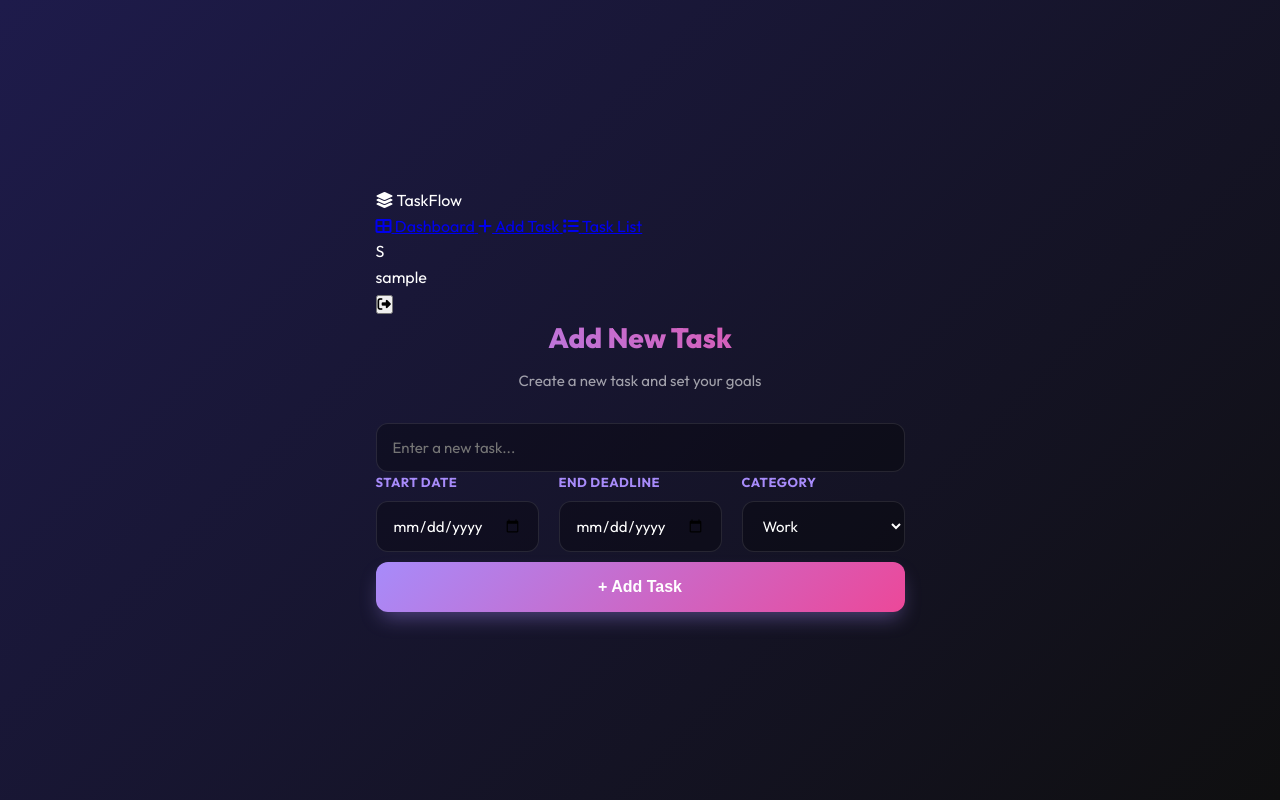
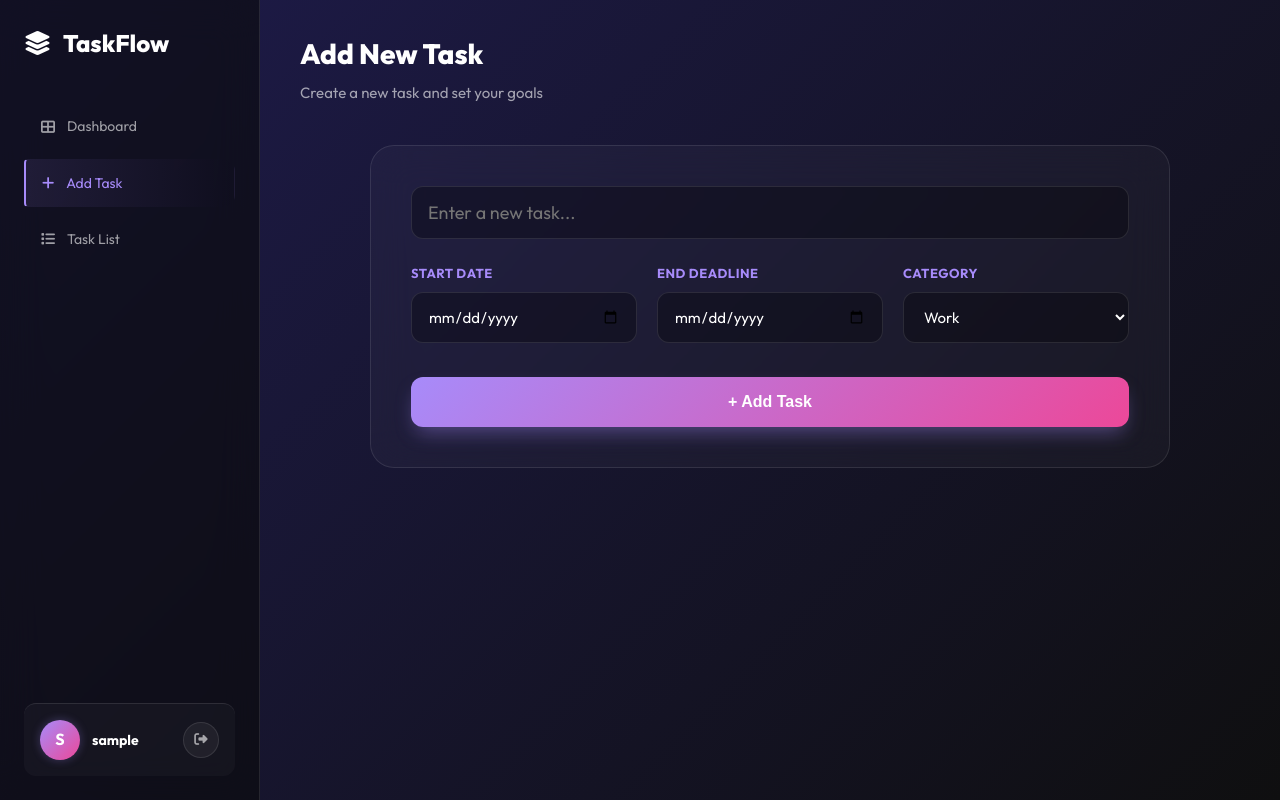
Before and after one commit to pawanmahajan029/FocusList, a website: page frontend/html/add-task.html in a window 1280 px wide. Drawn offline with Linux system fonts and the light colour scheme; sample sign-in values are in the browser's storage.

Commit message:
Implement initial task tracker application with a motivational landing page, task styling, and backend routes.

```diff
--- a/frontend/css/add-task.css
+++ b/frontend/css/add-task.css
@@ -8,9 +8,15 @@
     --card-bg: rgba(255, 255, 255, 0.05);
     --text-primary: #ffffff;
     --text-secondary: rgba(255, 255, 255, 0.6);
-    --border-color: rgba(255, 255, 255, 0.1);
+    --border: rgba(255, 255, 255, 0.1);
     --input-bg: rgba(0, 0, 0, 0.3);
     --success: #10b981;
+    --sidebar-width: 260px;
+    --glass: rgba(255, 255, 255, 0.03);
+    --glass-hover: rgba(255, 255, 255, 0.08);
+
+    /* Gradients */
+    --primary-gradient: linear-gradient(135deg, #a78bfa 0%, #ec4899 100%);
 }
 
 * {
@@ -24,76 +30,148 @@ body {
     background: linear-gradient(135deg, #1e1b4b 0%, #0f0f10 100%);
     color: var(--text-primary);
     line-height: 1.6;
-    min-height: 100vh;
-    display: flex;
-    justify-content: center;
-    align-items: center;
-    padding: 20px;
+    height: 100vh;
+    overflow: hidden;
 }
 
-.container {
+/* App Container Layout */
+.app-container {
+    display: flex;
+    height: 100vh;
     width: 100%;
-    max-width: 600px;
-    background: var(--card-bg);
-    backdrop-filter: blur(20px);
-    border-radius: 24px;
-    box-shadow: 0 25px 50px -12px rgba(0, 0, 0, 0.5);
-    padding: 40px;
-    border: 1px solid var(--border-color);
-    animation: slideUp 0.5s ease-out;
 }
 
-/* Header */
-header {
-    margin-bottom: 30px;
-    text-align: center;
+/* Sidebar Styles (Shared) */
+.sidebar {
+    width: var(--sidebar-width);
+    background: rgba(10, 10, 10, 0.6);
+    backdrop-filter: blur(20px);
+    border-right: 1px solid var(--border);
+    display: flex;
+    flex-direction: column;
+    padding: 24px;
+    z-index: 10;
 }
 
-.header-nav {
+.logo-section {
+    display: flex;
+    align-items: center;
+    gap: 12px;
+    font-size: 24px;
+    font-weight: 800;
+    margin-bottom: 40px;
+}
+
+.nav-links {
+    display: flex;
+    flex-direction: column;
+    gap: 8px;
+    flex: 1;
+}
+
+.nav-item {
+    display: flex;
+    align-items: center;
+    gap: 12px;
+    padding: 12px 16px;
+    border-radius: 12px;
+    color: rgba(255, 255, 255, 0.6);
+    text-decoration: none;
+    font-weight: 500;
+    font-size: 14px;
+    transition: all 0.3s ease;
+    border: 1px solid transparent;
+}
+
+.nav-item:hover {
+    background: var(--glass-hover);
+    color: var(--text-primary);
+    border-color: var(--border);
+}
+
+.nav-item.active {
+    background: linear-gradient(90deg, rgba(167, 139, 250, 0.1), transparent);
+    color: var(--primary);
+    border-left: 2px solid var(--primary);
+    border-radius: 4px 12px 12px 4px;
+}
+
+.user-profile-mini {
+    display: flex;
+    align-items: center;
+    gap: 12px;
+    padding: 16px;
+    border-top: 1px solid var(--border);
+    margin-top: auto;
+    background: var(--glass);
+    border-radius: 12px;
+}
+
+.avatar {
+    width: 40px;
+    height: 40px;
+    background: var(--primary-gradient);
+    border-radius: 50%;
+    display: flex;
+    align-items: center;
+    justify-content: center;
+    color: white;
+    font-weight: 700;
+    box-shadow: 0 0 10px rgba(167, 139, 250, 0.3);
+}
+
+.user-info {
+    display: flex;
+    flex-direction: column;
+}
+
+.user-info .name {
+    font-size: 14px;
+    font-weight: 700;
+    color: var(--text-primary);
+}
+
+.logout-icon-btn {
+    width: 36px;
+    height: 36px;
+    border-radius: 50%;
+    border: 1px solid rgba(255, 255, 255, 0.1);
+    background: rgba(255, 255, 255, 0.05);
+    color: rgba(255, 255, 255, 0.6);
+    cursor: pointer;
+    display: flex;
+    align-items: center;
+    justify-content: center;
+    transition: all 0.2s ease;
+    margin-left: auto;
+}
+
+.logout-icon-btn:hover {
+    background: rgba(239, 68, 68, 0.15);
+    color: #ef4444;
+    border-color: rgba(239, 68, 68, 0.3);
+}
+
+
+/* Main Content Styles */
+.main-content {
+    flex: 1;
+    overflow-y: auto;
+    padding: 32px 40px;
+}
+
+.top-header {
     display: flex;
     justify-content: space-between;
-    align-items: center;
-    margin-bottom: 20px;
+    align-items: flex-start;
+    margin-bottom: 40px;
 }
 
-.back-btn {
-    text-decoration: none;
-    color: var(--text-secondary);
-    font-weight: 600;
-    font-size: 14px;
-    display: flex;
-    align-items: center;
-    gap: 6px;
-    transition: color 0.2s;
-}
-
-.back-btn:hover {
-    color: var(--primary);
-}
-
-.logout-btn {
-    background: none;
-    border: none;
-    cursor: pointer;
-    color: var(--primary);
-    font-weight: 600;
-    font-size: 14px;
-    transition: all 0.2s;
-}
-
-.logout-btn:hover {
-    color: #c4b5fd;
-    text-shadow: 0 0 10px rgba(167, 139, 250, 0.5);
-}
-
-h1 {
+.top-header h1 {
     font-size: 28px;
     font-weight: 800;
     color: var(--text-primary);
-    margin-bottom: 8px;
-    background: linear-gradient(45deg, #a78bfa, #ec4899);
-    -webkit-background-clip: text;
-    -webkit-text-fill-color: transparent;
+    margin-bottom: 4px;
 }
 
 .subtitle {
@@ -101,11 +179,16 @@ h1 {
     font-size: 15px;
 }
 
-/* Form Section */
+/* Task Input Section (Specific to Add Task) */
 .task-input-section {
-    display: flex;
-    flex-direction: column;
-    gap: 20px;
+    background: var(--glass);
+    backdrop-filter: blur(20px);
+    border-radius: 24px;
+    padding: 40px;
+    border: 1px solid var(--border);
+    max-width: 800px;
+    /* Limit width */
+    margin: 0 auto;
 }
 
 .input-group label {
@@ -124,13 +207,19 @@ h1 {
     width: 100%;
     padding: 14px 16px;
     background: var(--input-bg);
-    border: 1px solid var(--border-color);
+    border: 1px solid var(--border);
     border-radius: 12px;
     font-family: var(--font-family);
     font-size: 15px;
     color: var(--text-primary);
     outline: none;
     transition: all 0.3s ease;
+    margin-bottom: 24px;
+}
+
+.task-input {
+    font-size: 18px;
+    /* Highlighting task name input */
 }
 
 .task-input:focus,
@@ -151,15 +240,11 @@ h1 {
     display: grid;
     grid-template-columns: repeat(3, 1fr);
     gap: 20px;
-}
-
-.full-width {
-    grid-column: span 2;
+    margin-bottom: 10px;
 }
 
 /* Add Button */
 .add-task-btn {
-    margin-top: 10px;
     width: 100%;
     padding: 16px;
     background: linear-gradient(135deg, var(--primary), #ec4899);
@@ -171,6 +256,10 @@ h1 {
     cursor: pointer;
     transition: transform 0.3s, box-shadow 0.3s;
     box-shadow: 0 10px 20px -5px rgba(167, 139, 250, 0.4);
+    display: flex;
+    justify-content: center;
+    align-items: center;
+    gap: 8px;
 }
 
 .add-task-btn:hover {
@@ -178,35 +267,35 @@ h1 {
     box-shadow: 0 15px 30px -5px rgba(167, 139, 250, 0.6);
 }
 
-.add-task-btn:active {
-    transform: translateY(0);
-}
-
-/* Animations */
-@keyframes slideUp {
-    from {
-        opacity: 0;
-        transform: translateY(20px);
+/* Responsive */
+@media (max-width: 768px) {
+    .app-container {
+        flex-direction: column;
+        overflow: auto;
     }
 
-    to {
-        opacity: 1;
-        transform: translateY(0);
+    .sidebar {
+        width: 100%;
+        border-right: none;
+        border-bottom: 1px solid var(--border);
     }
-}
 
-/* Responsive */
-@media (max-width: 600px) {
-    .container {
-        padding: 24px;
-        border-radius: 20px;
+    .nav-links {
+        flex-direction: row;
+        overflow-x: auto;
+        padding-bottom: 4px;
+    }
+
+    .main-content {
+        padding: 20px;
+        overflow: visible;
+    }
+
+    .user-profile-mini {
+        display: none;
     }
 
     .input-row {
         grid-template-columns: 1fr;
     }
-
-    .full-width {
-        grid-column: span 1;
-    }
 }
--- a/frontend/js/tasks-list.js
+++ b/frontend/js/tasks-list.js
@@ -130,8 +130,7 @@ function renderTaskCard(task) {
                 <input type="checkbox"
                        class="task-checkbox"
                        ${isCompleted ? 'checked' : ''}
-                       onchange="toggleTask('${task._id}', this)"
-                       ${isCompleted ? 'disabled' : ''}>
+                       onchange="toggleTask('${task._id}', this)">
             </div>
 
             <div class="task-date">
```
Also changed, not shown: backend/routes/tasks.js (+5 -2 lines), frontend/html/index.html (+1 -1 lines).
